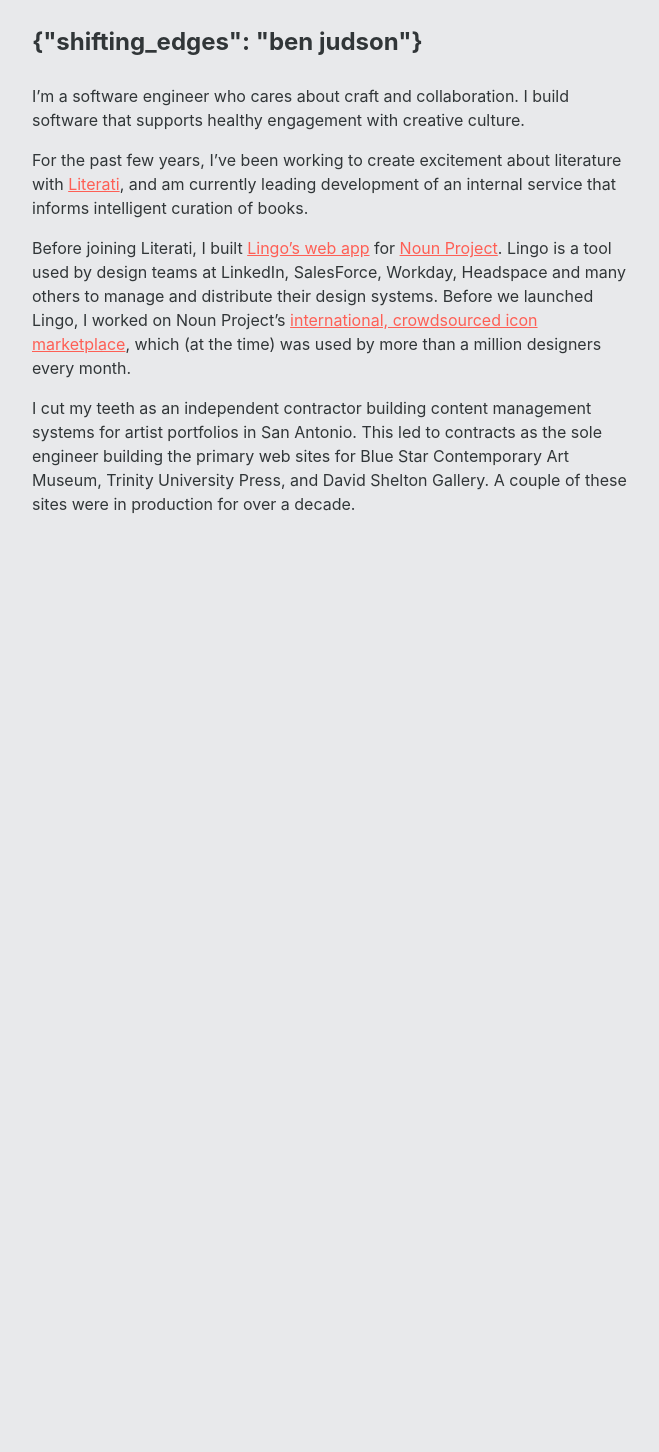
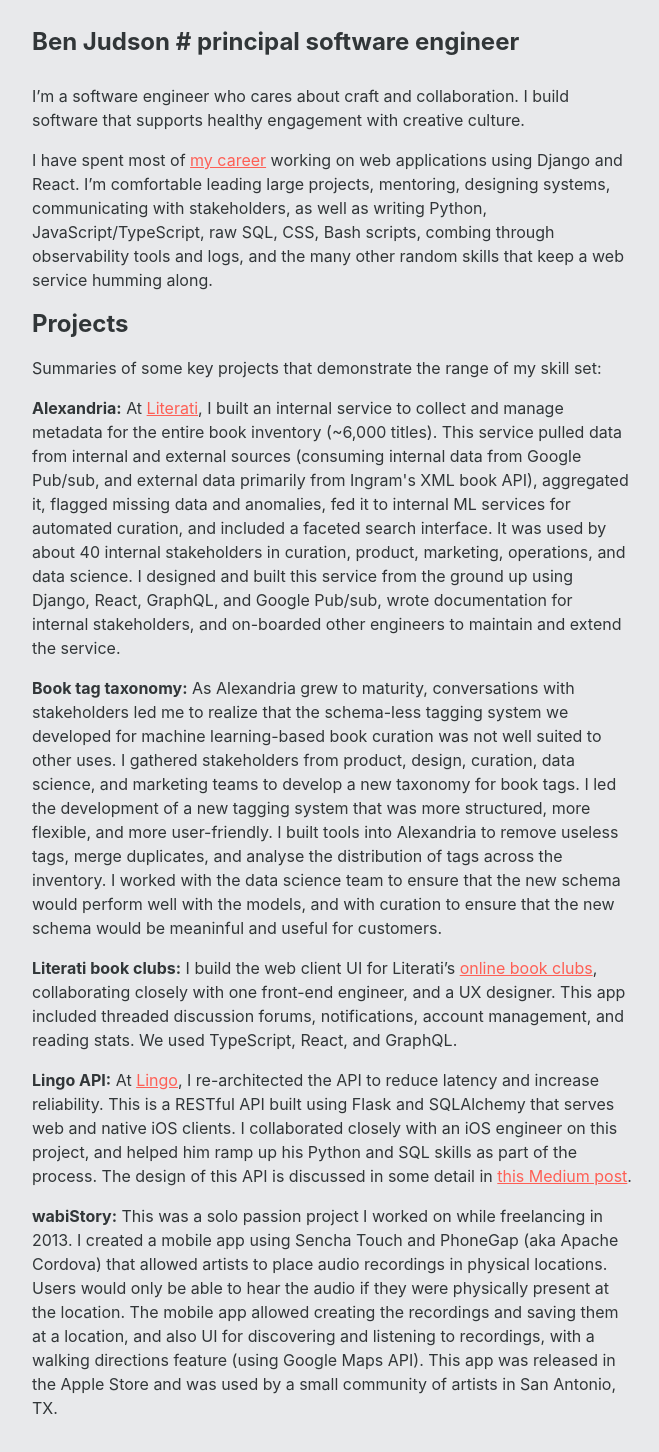
Before and after one commit to bjudson/shiftingedges, a SvelteKit app: page /software in a window 1280 px wide. Shown: the top 1452 px of the page, without its empty margins (308-967 px from the left). Before the commit the page ends 800 px from the top, so only its background shows below. Built offline with nearby package versions, Linux system fonts and the light colour scheme.

Commit message:
rewrite software bio page

```diff
--- a/src/routes/software/+page.svelte
+++ b/src/routes/software/+page.svelte
@@ -15,7 +15,7 @@
 
 <PageContainer>
   <section>
-    <h1>&lbrace;"shifting_edges": "ben judson"&rbrace;</h1>
+    <h1>Ben Judson # principal software engineer</h1>
 
     <div id="work">
       <p>
@@ -23,31 +23,79 @@
         software that supports healthy engagement with creative culture.
       </p>
       <p>
-        For the past few years, I’ve been working to create excitement about
-        literature with <a href="https://literati.com/">Literati</a>, and am
-        currently leading development of an internal service that informs
-        intelligent curation of books.
+        I have spent most of <a href="https://www.linkedin.com/in/ben-judson/"
+          >my career</a
+        > working on web applications using Django and React. I’m comfortable leading
+        large projects, mentoring, designing systems, communicating with stakeholders,
+        as well as writing Python, JavaScript/TypeScript, raw SQL, CSS, Bash scripts,
+        combing through observability tools and logs, and the many other random skills
+        that keep a web service humming along.
+      </p>
+      <h2>Projects</h2>
+      <p>
+        Summaries of some key projects that demonstrate the range of my skill
+        set:
       </p>
       <p>
-        Before joining Literati, I built <a href="https://www.lingoapp.com/"
-          >Lingo’s web app</a
-        >
-        for
-        <a href="https://thenounproject.com/">Noun Project</a>. Lingo is a tool
-        used by design teams at LinkedIn, SalesForce, Workday, Headspace and
-        many others to manage and distribute their design systems. Before we
-        launched Lingo, I worked on Noun Project’s
-        <a href="https://thenounproject.com/search/?q=origami"
-          >international, crowdsourced icon marketplace</a
-        >, which (at the time) was used by more than a million designers every
-        month.
+        <strong>Alexandria:</strong> At
+        <a href="https://literati.com/">Literati</a>, I built an internal
+        service to collect and manage metadata for the entire book inventory
+        (~6,000 titles). This service pulled data from internal and external
+        sources (consuming internal data from Google Pub/sub, and external data
+        primarily from Ingram's XML book API), aggregated it, flagged missing
+        data and anomalies, fed it to internal ML services for automated
+        curation, and included a faceted search interface. It was used by about
+        40 internal stakeholders in curation, product, marketing, operations,
+        and data science. I designed and built this service from the ground up
+        using Django, React, GraphQL, and Google Pub/sub, wrote documentation
+        for internal stakeholders, and on-boarded other engineers to maintain
+        and extend the service.
       </p>
       <p>
-        I cut my teeth as an independent contractor building content management
-        systems for artist portfolios in San Antonio. This led to contracts as
-        the sole engineer building the primary web sites for Blue Star
-        Contemporary Art Museum, Trinity University Press, and David Shelton
-        Gallery. A couple of these sites were in production for over a decade.
+        <strong>Book tag taxonomy:</strong> As Alexandria grew to maturity, conversations
+        with stakeholders led me to realize that the schema-less tagging system we
+        developed for machine learning-based book curation was not well suited to
+        other uses. I gathered stakeholders from product, design, curation, data
+        science, and marketing teams to develop a new taxonomy for book tags. I led
+        the development of a new tagging system that was more structured, more flexible,
+        and more user-friendly. I built tools into Alexandria to remove useless tags,
+        merge duplicates, and analyse the distribution of tags across the inventory.
+        I worked with the data science team to ensure that the new schema would perform
+        well with the models, and with curation to ensure that the new schema would
+        be meaninful and useful for customers.
+      </p>
+      <p>
+        <strong>Literati book clubs:</strong> I build the web client UI for
+        Literati’s
+        <a href="https://literati.com/book-clubs/susan-orlean/"
+          >online book clubs</a
+        >, collaborating closely with one front-end engineer, and a UX designer.
+        This app included threaded discussion forums, notifications, account
+        management, and reading stats. We used TypeScript, React, and GraphQL.
+      </p>
+      <p>
+        <strong>Lingo API:</strong> At
+        <a href="https://www.lingoapp.com/">Lingo</a>, I re-architected the API
+        to reduce latency and increase reliability. This is a RESTful API built
+        using Flask and SQLAlchemy that serves web and native iOS clients. I
+        collaborated closely with an iOS engineer on this project, and helped
+        him ramp up his Python and SQL skills as part of the process. The design
+        of this API is discussed in some detail in
+        <a
+          href="https://medium.com/@shiftingedges/implementing-a-command-bus-in-python-18b60bbe216"
+          >this Medium post</a
+        >.
+      </p>
+      <p>
+        <strong>wabiStory:</strong> This was a solo passion project I worked on while
+        freelancing in 2013. I created a mobile app using Sencha Touch and PhoneGap
+        (aka Apache Cordova) that allowed artists to place audio recordings in physical
+        locations. Users would only be able to hear the audio if they were physically
+        present at the location. The mobile app allowed creating the recordings and
+        saving them at a location, and also UI for discovering and listening to recordings,
+        with a walking directions feature (using Google Maps API). This app was released
+        in the Apple Store and was used by a small community of artists in San Antonio,
+        TX.
       </p>
     </div>
   </section>
```
